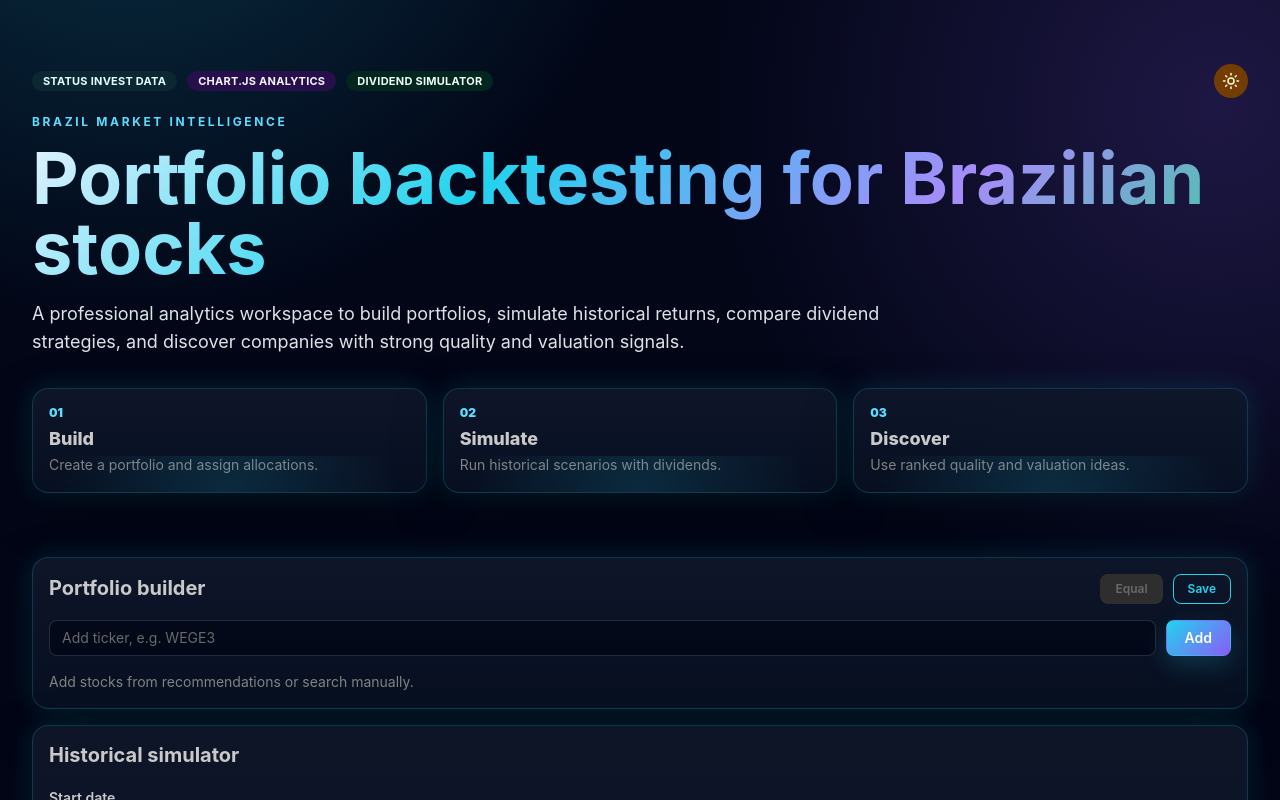
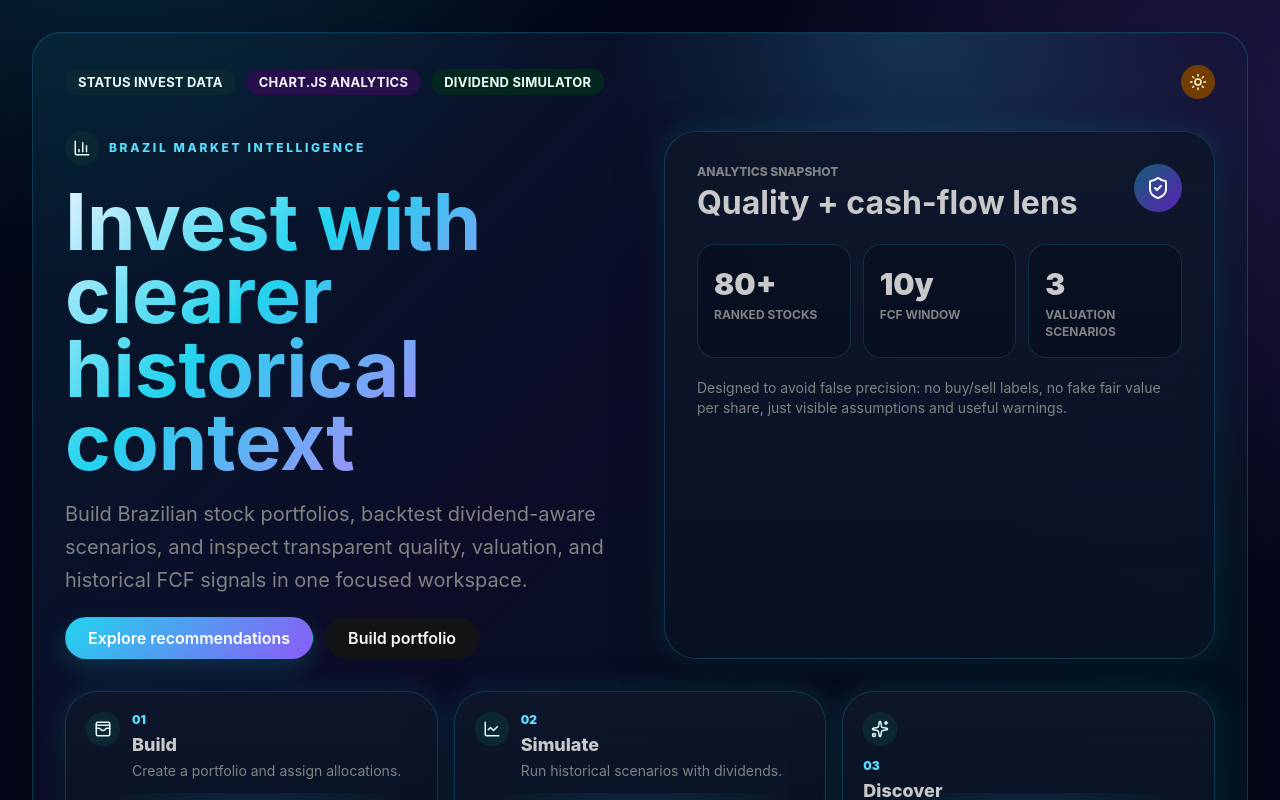
Before and after one commit to FrankKleiton/stocks-return-simulator, a Next.js app: page / in a window 1280 px wide. Shown: the top 800 px of the page. Built offline with nearby package versions, Linux system fonts and the light colour scheme; no server answers.

Commit message:
Polish landing page UI

```diff
--- a/app/globals.css
+++ b/app/globals.css
@@ -71,9 +71,43 @@ body {
     rgba(2, 6, 23, 0.84);
 }
 
+.hero-shell {
+  position: relative;
+  overflow: hidden;
+  border: 1px solid var(--tech-border);
+  border-radius: 28px;
+  background:
+    linear-gradient(135deg, rgba(34, 211, 238, 0.10), rgba(139, 92, 246, 0.08) 45%, rgba(16, 185, 129, 0.08)),
+    rgba(2, 6, 23, 0.42);
+  box-shadow: 0 24px 80px rgba(0,0,0,0.28), inset 0 1px 0 rgba(255,255,255,0.04);
+}
+.hero-shell::before {
+  content: '';
+  position: absolute;
+  inset: -40% auto auto 50%;
+  width: 42rem;
+  height: 42rem;
+  transform: translateX(-10%);
+  border-radius: 999px;
+  background: radial-gradient(circle, rgba(34, 211, 238, 0.18), transparent 62%);
+  pointer-events: none;
+}
+.hero-shell > * { position: relative; z-index: 1; }
+.hero-insight-card { min-height: 100%; }
+.hero-stat {
+  border: 1px solid rgba(34, 211, 238, 0.16);
+  border-radius: 18px;
+  background: rgba(2, 6, 23, 0.34);
+}
+
 .workflow-card {
   position: relative;
   overflow: hidden;
+  transition: transform 160ms ease, border-color 160ms ease, box-shadow 160ms ease;
+}
+.workflow-card:hover {
+  transform: translateY(-2px);
+  border-color: rgba(34, 211, 238, 0.42) !important;
 }
 .workflow-card::after {
   content: '';
@@ -118,6 +152,18 @@ body {
   box-shadow: 0 18px 50px rgba(15, 23, 42, 0.10), 0 0 28px var(--tech-glow);
 }
 
+[data-mantine-color-scheme='light'] .hero-shell {
+  background:
+    linear-gradient(135deg, rgba(14, 116, 144, 0.09), rgba(124, 58, 237, 0.07) 45%, rgba(5, 150, 105, 0.07)),
+    rgba(255, 255, 255, 0.70);
+  box-shadow: 0 24px 80px rgba(15,23,42,0.10), inset 0 1px 0 rgba(255,255,255,0.70);
+}
+
+[data-mantine-color-scheme='light'] .hero-stat {
+  border-color: rgba(14, 116, 144, 0.16);
+  background: rgba(255, 255, 255, 0.66);
+}
+
 [data-mantine-color-scheme='light'] .mantine-Input-input {
   background: rgba(255, 255, 255, 0.86) !important;
   border-color: rgba(15, 23, 42, 0.14) !important;
--- a/app/page.tsx
+++ b/app/page.tsx
@@ -1,17 +1,24 @@
 'use client';
 import { useEffect, useState } from 'react';
-import { Badge, Box, Card, Container, Group, SimpleGrid, Stack, Text, Title } from '@mantine/core';
+import { Badge, Box, Button, Card, Container, Group, SimpleGrid, Stack, Text, ThemeIcon, Title } from '@mantine/core';
 import RecommendationTable from '@/components/RecommendationTable';
 import PortfolioBuilder from '@/components/PortfolioBuilder';
 import SimulationForm from '@/components/SimulationForm';
 import ResultsDashboard from '@/components/ResultsDashboard';
 import ColorSchemeToggle from '@/components/ColorSchemeToggle';
+import { BarChart3, LineChart, ShieldCheck, Sparkles, WalletCards } from 'lucide-react';
 import type { PortfolioItem, Recommendation, SimulationResult } from '@/lib/types';
 
 const workflow = [
-  ['01', 'Build', 'Create a portfolio and assign allocations.'],
-  ['02', 'Simulate', 'Run historical scenarios with dividends.'],
-  ['03', 'Discover', 'Use ranked quality and valuation ideas.']
+  { step: '01', title: 'Build', description: 'Create a portfolio and assign allocations.', icon: WalletCards },
+  { step: '02', title: 'Simulate', description: 'Run historical scenarios with dividends.', icon: LineChart },
+  { step: '03', title: 'Discover', description: 'Use ranked quality, valuation, and FCF signals.', icon: Sparkles }
+];
+
+const highlights = [
+  ['80+', 'ranked stocks'],
+  ['10y', 'FCF window'],
+  ['3', 'valuation scenarios']
 ];
 
 export default function Home() {
@@ -30,32 +37,69 @@ export default function Home() {
 
   return <Container size="xl" px={{ base: 'xs', sm: 'md', lg: 'xl' }} py={{ base: 'md', sm: 'xl' }}>
     <Stack gap="xl">
-      <Box component="header" py={{ base: 'sm', sm: 'xl' }}>
-        <Group justify="space-between" align="center" gap="md" mb="md">
+      <Box component="header" className="hero-shell" p={{ base: 'md', sm: 'xl' }}>
+        <Group justify="space-between" align="center" gap="md" mb="xl">
           <Group gap="xs">
-            <Badge color="cyber" variant="light">Status Invest data</Badge>
-            <Badge color="plasma" variant="light">Chart.js analytics</Badge>
-            <Badge color="matrix" variant="light">Dividend simulator</Badge>
+            <Badge color="cyber" variant="light" size="lg">Status Invest data</Badge>
+            <Badge color="plasma" variant="light" size="lg">Chart.js analytics</Badge>
+            <Badge color="matrix" variant="light" size="lg">Dividend simulator</Badge>
           </Group>
           <ColorSchemeToggle />
         </Group>
-        <Text size="xs" fw={700} tt="uppercase" c="cyber.3" style={{ letterSpacing: '0.22em' }}>Brazil Market Intelligence</Text>
-        <Title className="hero-title" order={1} mt="sm" fz={{ base: 36, sm: 52, md: 72 }} lh={0.98}>Portfolio backtesting for Brazilian stocks</Title>
-        <Text mt="md" maw={860} c="gray.3" fz={{ base: 'sm', sm: 'lg' }}>A professional analytics workspace to build portfolios, simulate historical returns, compare dividend strategies, and discover companies with strong quality and valuation signals.</Text>
+
+        <SimpleGrid cols={{ base: 1, md: 2 }} spacing={{ base: 'xl', md: 48 }} verticalSpacing="xl">
+          <Stack gap="lg" justify="center">
+            <Group gap="xs">
+              <ThemeIcon variant="light" color="cyber" radius="xl" size="lg"><BarChart3 size={18} /></ThemeIcon>
+              <Text size="xs" fw={800} tt="uppercase" c="cyber.3" style={{ letterSpacing: '0.22em' }}>Brazil Market Intelligence</Text>
+            </Group>
+            <Title className="hero-title" order={1} fz={{ base: 38, sm: 58, md: 78 }} lh={0.94}>Invest with clearer historical context</Title>
+            <Text maw={760} c="dimmed" fz={{ base: 'md', sm: 'xl' }} lh={1.65}>Build Brazilian stock portfolios, backtest dividend-aware scenarios, and inspect transparent quality, valuation, and historical FCF signals in one focused workspace.</Text>
+            <Group gap="sm">
+              <Button size="md" radius="xl" onClick={() => document.getElementById('recommendations')?.scrollIntoView({ behavior: 'smooth' })}>Explore recommendations</Button>
+              <Button size="md" radius="xl" variant="light" color="gray" onClick={() => document.getElementById('portfolio-builder')?.scrollIntoView({ behavior: 'smooth' })}>Build portfolio</Button>
+            </Group>
+          </Stack>
+
+          <Card className="hero-insight-card" withBorder radius="xl" p="xl">
+            <Stack gap="lg">
+              <Group justify="space-between" align="flex-start">
+                <div>
+                  <Text size="xs" fw={800} tt="uppercase" c="dimmed">Analytics snapshot</Text>
+                  <Title order={2} fz={{ base: 24, sm: 32 }}>Quality + cash-flow lens</Title>
+                </div>
+                <ThemeIcon variant="gradient" gradient={{ from: 'cyber', to: 'plasma' }} radius="xl" size={48}><ShieldCheck size={24} /></ThemeIcon>
+              </Group>
+              <SimpleGrid cols={3} spacing="sm">
+                {highlights.map(([value, label]) => <Box className="hero-stat" key={label} p="md">
+                  <Text fw={900} fz={{ base: 24, sm: 30 }}>{value}</Text>
+                  <Text size="xs" c="dimmed" tt="uppercase" fw={700}>{label}</Text>
+                </Box>)}
+              </SimpleGrid>
+              <Text size="sm" c="dimmed">Designed to avoid false precision: no buy/sell labels, no fake fair value per share, just visible assumptions and useful warnings.</Text>
+            </Stack>
+          </Card>
+        </SimpleGrid>
+
         <SimpleGrid cols={{ base: 1, sm: 3 }} spacing="md" mt="xl">
-          {workflow.map(([step, title, description]) => <Card className="workflow-card" withBorder radius="lg" p="md" key={step}>
-            <Text size="xs" fw={900} c="cyber.3">{step}</Text>
-            <Text fw={800} fz="lg" mt={4}>{title}</Text>
-            <Text size="sm" c="dimmed" mt={2}>{description}</Text>
+          {workflow.map(({ step, title, description, icon: Icon }) => <Card className="workflow-card" withBorder radius="xl" p="lg" key={step}>
+            <Group gap="sm" align="flex-start">
+              <ThemeIcon variant="light" color="cyber" radius="lg" size="lg"><Icon size={18} /></ThemeIcon>
+              <div>
+                <Text size="xs" fw={900} c="cyber.3">{step}</Text>
+                <Text fw={800} fz="lg" mt={2}>{title}</Text>
+                <Text size="sm" c="dimmed" mt={2}>{description}</Text>
+              </div>
+            </Group>
           </Card>)}
         </SimpleGrid>
       </Box>
 
-      <Stack gap="md">
-        <PortfolioBuilder items={portfolio} setItems={setPortfolio}/>
+      <Stack gap="lg">
+        <Box id="portfolio-builder"><PortfolioBuilder items={portfolio} setItems={setPortfolio}/></Box>
         <SimulationForm holdings={portfolio} onResult={setResult}/>
         <ResultsDashboard result={result}/>
-        <RecommendationTable data={recommendations} loading={loading} onAdd={add}/>
+        <Box id="recommendations"><RecommendationTable data={recommendations} loading={loading} onAdd={add}/></Box>
       </Stack>
       <Text pb="xl" size="xs" c="dimmed">Educational analytics only. Recommendations are model suggestions, not investment advice.</Text>
     </Stack>
```
